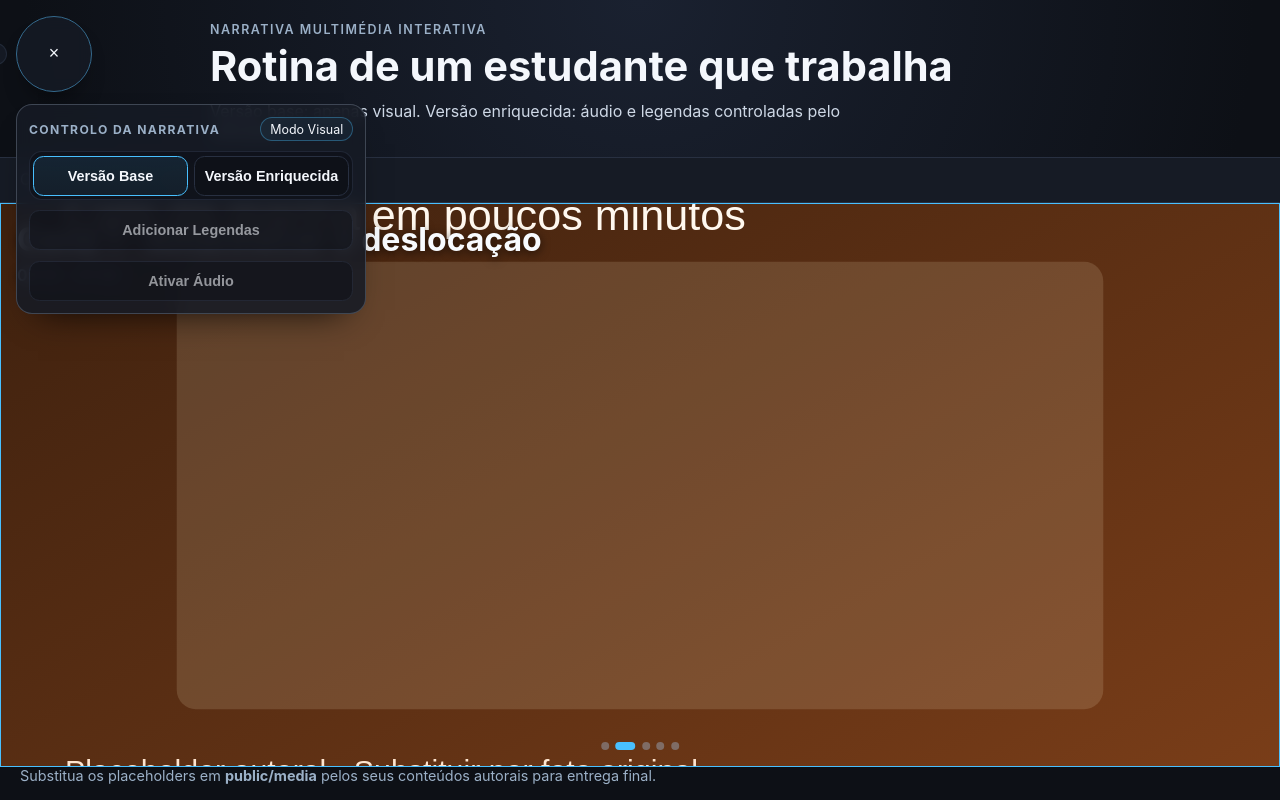
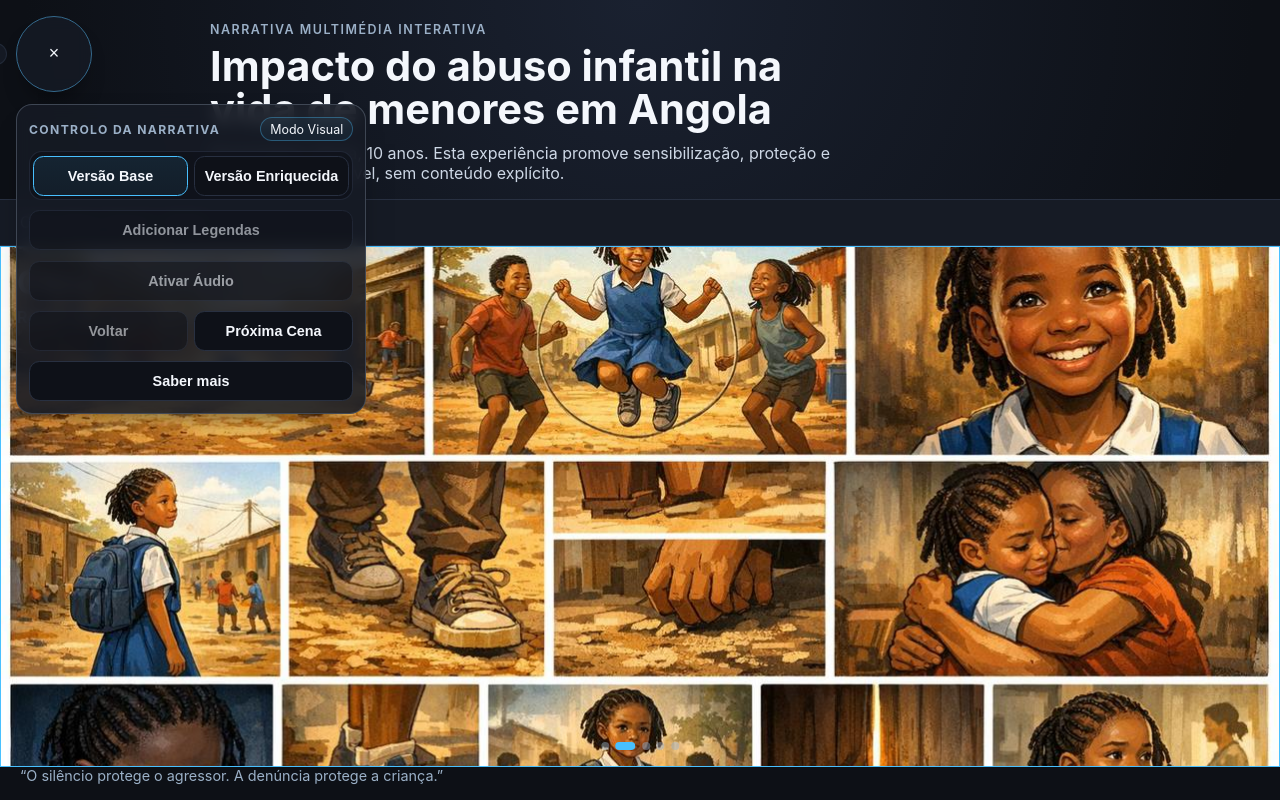
Before and after one commit to Kelson-D-Pedro/portfolio, a React (Vite) app: page / in a window 1280 px wide. Both pictures are taken after a click on the button "Abrir ou fechar controles". Built offline with nearby package versions, Linux system fonts and the light colour scheme.

Commit message:
Add storyboard collage images and enhance scene navigation with learn more panel

```diff
--- a/src/App.css
+++ b/src/App.css
@@ -413,6 +413,42 @@
   line-height: 1.35;
 }
 
+.scene-nav-controls {
+  display: grid;
+  grid-template-columns: 1fr 1fr;
+  gap: 0.4rem;
+}
+
+.learn-more-panel {
+  position: fixed;
+  left: 1rem;
+  bottom: 1rem;
+  z-index: 85;
+  width: min(430px, calc(100vw - 2rem));
+  border: 1px solid color-mix(in srgb, var(--line) 80%, white 12%);
+  border-radius: 0.85rem;
+  background: color-mix(in srgb, var(--surface-elevated) 92%, transparent);
+  padding: 0.85rem;
+  box-shadow: 0 16px 30px -20px rgba(0, 0, 0, 0.92);
+  backdrop-filter: blur(8px);
+}
+
+.learn-more-panel h3 {
+  margin: 0 0 0.45rem;
+  font-size: 0.95rem;
+}
+
+.learn-more-panel p {
+  margin: 0;
+  font-size: 0.8rem;
+  line-height: 1.4;
+  color: var(--text-muted);
+}
+
+.learn-more-panel p + p {
+  margin-top: 0.5rem;
+}
+
 .story-footer {
   margin: 0;
   padding: 0 1.25rem;
@@ -520,6 +556,26 @@
     padding: 0.55rem;
   }
 
+  .scene-nav-controls {
+    gap: 0.35rem;
+  }
+
+  .learn-more-panel {
+    left: 0.55rem;
+    right: 0.55rem;
+    bottom: 5.1rem;
+    width: auto;
+    padding: 0.7rem;
+  }
+
+  .learn-more-panel h3 {
+    font-size: 0.88rem;
+  }
+
+  .learn-more-panel p {
+    font-size: 0.76rem;
+  }
+
   .floating-controls.panel-above .controls-panel {
     bottom: 80px;
   }
--- a/src/App.jsx
+++ b/src/App.jsx
@@ -6,105 +6,115 @@ const FAB_MARGIN = 12
 const SCENES = [
   {
     id: 'cena-1',
-    title: 'Cena 1 · Amanhecer e deslocação',
-    context: '05:10 - 07:20',
+    title: 'Cena 1 · Antes',
+    context: 'Rotina escolar e brincadeiras no bairro',
     subtitle:
-      'Acordo antes do sol. O primeiro autocarro decide se vou chegar a tempo de tudo.',
+      'Nzola, 10 anos, vive com os tios em um bairro periférico de Luanda. A rotina parece normal: escola, brincadeiras e sonhos.',
     audioSrc: '/media/audios/cena-1.wav',
     media: [
       {
         id: 'img-1',
         type: 'image',
-        src: '/media/images/cena-1-img-1.svg',
-        alt: 'Despertador tocando antes do amanhecer',
+        src: '/media/images/storyboard-collage.jpeg',
+        focus: '16% 15%',
+        alt: 'Crianças brincando na rua do bairro',
       },
       {
         id: 'img-2',
         type: 'image',
-        src: '/media/images/cena-1-img-2.svg',
-        alt: 'Café da manhã rápido antes de sair',
+        src: '/media/images/storyboard-collage.jpeg',
+        focus: '50% 14%',
+        alt: 'Nzola brincando com outras crianças',
       },
       {
         id: 'img-3',
         type: 'image',
-        src: '/media/images/cena-1-img-3.svg',
-        alt: 'Ponto de ônibus ainda escuro',
+        src: '/media/images/storyboard-collage.jpeg',
+        focus: '84% 14%',
+        alt: 'Rosto de Nzola sorrindo',
       },
       {
         id: 'img-4',
         type: 'image',
-        src: '/media/images/cena-1-img-4.svg',
-        alt: 'Mãos segurando cadernos durante a viagem',
+        src: '/media/images/storyboard-collage.jpeg',
+        focus: '13% 42%',
+        alt: 'Nzola indo à escola com mochila',
       },
       {
         id: 'vid-1',
         type: 'video',
         src: '/media/videos/cena-1-video-1.mp4',
-        poster: '/media/images/cena-1-img-3.svg',
-        alt: 'Trajeto diário em transporte público',
+        poster: '/media/images/storyboard-collage.jpeg',
+        alt: 'Rotina de bairro e escola em Luanda',
       },
     ],
   },
   {
     id: 'cena-2',
-    title: 'Cena 2 · Aula e cansaço acumulado',
-    context: '08:00 - 14:30',
+    title: 'Cena 2 · Silêncio',
+    context: 'Mudanças de comportamento e medo',
     subtitle:
-      'Na sala, tento manter foco. O corpo já pede pausa, mas o dia só começou.',
+      'Sem mostrar violência explícita, a narrativa revela medo, isolamento e sinais silenciosos que muitas vezes passam despercebidos.',
     audioSrc: '/media/audios/cena-2.wav',
     media: [
       {
         id: 'img-5',
         type: 'image',
-        src: '/media/images/cena-2-img-1.svg',
-        alt: 'Corredor da universidade antes da aula',
+        src: '/media/images/storyboard-collage.jpeg',
+        focus: '11% 70%',
+        alt: 'Nzola com expressão triste e olhar baixo',
       },
       {
         id: 'img-6',
         type: 'image',
-        src: '/media/images/cena-2-img-2.svg',
-        alt: 'Caderno aberto com anotações do curso',
+        src: '/media/images/storyboard-collage.jpeg',
+        focus: '68% 78%',
+        alt: 'Porta semiaberta simbolizando medo e silêncio',
       },
       {
         id: 'img-7',
         type: 'image',
-        src: '/media/images/cena-2-img-3.svg',
-        alt: 'Olhar cansado durante intervalo',
+        src: '/media/images/storyboard-collage.jpeg',
+        focus: '31% 43%',
+        alt: 'Detalhe de tensão e insegurança',
       },
       {
         id: 'vid-2',
         type: 'video',
         src: '/media/videos/cena-2-video-1.mp4',
-        poster: '/media/images/cena-2-img-3.svg',
-        alt: 'Troca rápida de sala entre disciplinas',
+        poster: '/media/images/storyboard-collage.jpeg',
+        alt: 'Cena de isolamento e silêncio',
       },
     ],
   },
   {
     id: 'cena-3',
-    title: 'Cena 3 · Trabalho noturno e retorno',
-    context: '18:00 - 23:40',
+    title: 'Cena 3 · Consequências e apoio',
+    context: 'Escuta, proteção e esperança',
     subtitle:
-      'Quando o turno termina, levo comigo o peso do dia e a esperança de continuar.',
+      'Uma adulta de confiança percebe os sinais, oferece apoio e rompe o ciclo do silêncio. A proteção começa quando alguém escuta e age.',
     audioSrc: '/media/audios/cena-3.wav',
     media: [
       {
         id: 'img-8',
         type: 'image',
-        src: '/media/images/cena-3-img-1.svg',
-        alt: 'Uniforme de trabalho em turno da noite',
+        src: '/media/images/storyboard-collage.jpeg',
+        focus: '83% 42%',
+        alt: 'Abraço e acolhimento entre criança e adulta',
       },
       {
         id: 'img-9',
         type: 'image',
-        src: '/media/images/cena-3-img-2.svg',
-        alt: 'Computador e tarefas no final do expediente',
+        src: '/media/images/storyboard-collage.jpeg',
+        focus: '49% 78%',
+        alt: 'Nzola retomando confiança',
       },
       {
         id: 'img-10',
         type: 'image',
-        src: '/media/images/cena-3-img-3.svg',
-        alt: 'Rua vazia no retorno para casa',
+        src: '/media/images/storyboard-collage.jpeg',
+        focus: '89% 78%',
+        alt: 'Professora observando e oferecendo apoio',
       },
     ],
   },
@@ -128,7 +138,13 @@ function MediaCard({ item, className = '' }) {
   return (
     <article className={`media-card ${className}`.trim()}>
       {item.type === 'image' ? (
-        <img src={item.src} alt={item.alt} loading="lazy" onError={() => setFailed(true)} />
+        <img
+          src={item.src}
+          alt={item.alt}
+          loading="lazy"
+          style={{ objectPosition: item.focus ?? 'center' }}
+          onError={() => setFailed(true)}
+        />
       ) : (
         <video
           src={item.src}
@@ -153,6 +169,7 @@ function App() {
   const [activeSceneId, setActiveSceneId] = useState(SCENES[0].id)
   const [audioBlocked, setAudioBlocked] = useState(false)
   const [isControlsOpen, setIsControlsOpen] = useState(false)
+  const [isLearnMoreOpen, setIsLearnMoreOpen] = useState(false)
   const [fabPosition, setFabPosition] = useState({ x: 16, y: 16 })
   const [mediaIndexByScene, setMediaIndexByScene] = useState(() =>
     SCENES.reduce((acc, scene) => {
@@ -369,15 +386,39 @@ function App() {
 
   const shouldOpenPanelBelow = fabPosition.y < 260
   const shouldAlignPanelLeft = fabPosition.x < 280
+  const activeSceneIndex = SCENES.findIndex((scene) => scene.id === activeSceneId)
+
+  const goToScene = (step) => {
+    const container = scrollContainerRef.current
+    if (!container) {
+      return
+    }
+
+    const nextIndex = activeSceneIndex + step
+    if (nextIndex < 0 || nextIndex >= SCENES.length) {
+      return
+    }
+
+    const targetId = SCENES[nextIndex].id
+    const target = sceneRefs.current[targetId]
+    if (!target) {
+      return
+    }
+
+    container.scrollTo({
+      top: target.offsetTop,
+      behavior: 'smooth',
+    })
+  }
 
   return (
     <main className="story-app">
       <header className="story-header">
         <p className="kicker">Narrativa Multimédia Interativa</p>
-        <h1>Rotina de um estudante que trabalha</h1>
+        <h1>Impacto do abuso infantil na vida de menores em Angola</h1>
         <p className="intro">
-          Versão base: apenas visual. Versão enriquecida: áudio e legendas
-          controladas pelo utilizador.
+          Personagem: Nzola, 10 anos. Esta experiência promove sensibilização,
+          proteção e denúncia responsável, sem conteúdo explícito.
         </p>
       </header>
 
@@ -510,6 +551,33 @@ function App() {
             {isAudioEnabled ? 'Desativar Áudio' : 'Ativar Áudio'}
           </button>
 
+          <div className="scene-nav-controls">
+            <button
+              type="button"
+              className="control-btn"
+              onClick={() => goToScene(-1)}
+              disabled={activeSceneIndex <= 0}
+            >
+              Voltar
+            </button>
+            <button
+              type="button"
+              className="control-btn"
+              onClick={() => goToScene(1)}
+              disabled={activeSceneIndex >= SCENES.length - 1}
+            >
+              Próxima Cena
+            </button>
+          </div>
+
+          <button
+            type="button"
+            className="control-btn"
+            onClick={() => setIsLearnMoreOpen((value) => !value)}
+          >
+            {isLearnMoreOpen ? 'Fechar Saber Mais' : 'Saber mais'}
+          </button>
+
           {audioBlocked && (
             <p className="audio-help">
               O navegador bloqueou reprodução automática. Clique novamente em
@@ -519,11 +587,23 @@ function App() {
         </div>
       </aside>
 
+      {isLearnMoreOpen && (
+        <section className="learn-more-panel" aria-live="polite">
+          <h3>Proteção infantil e denúncia</h3>
+          <p>
+            O abuso infantil pode ser físico, emocional, sexual ou por negligência.
+            Sinais comuns incluem medo constante, isolamento, mudanças bruscas de
+            comportamento e queda no rendimento escolar.
+          </p>
+          <p>
+            Em situações de suspeita, procurar autoridades competentes e serviços
+            de proteção é essencial para garantir segurança da criança.
+          </p>
+        </section>
+      )}
+
       <footer className="story-footer">
-        <p>
-          Substitua os placeholders em <strong>public/media</strong> pelos seus
-          conteúdos autorais para entrega final.
-        </p>
+        <p>“O silêncio protege o agressor. A denúncia protege a criança.”</p>
       </footer>
     </main>
   )
```
Also changed, not shown: public/media/images/storyboard-collage.jpeg (added).
